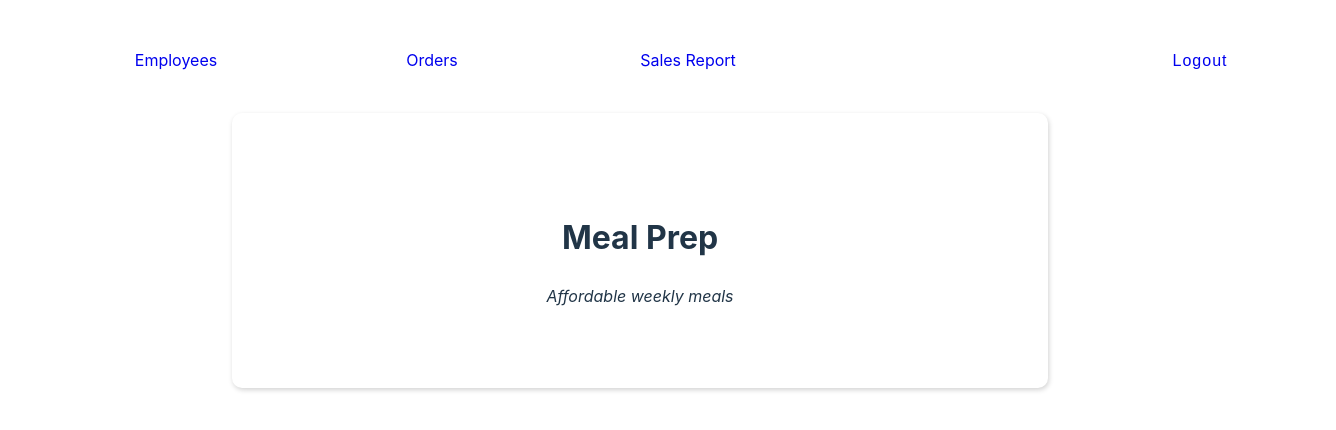
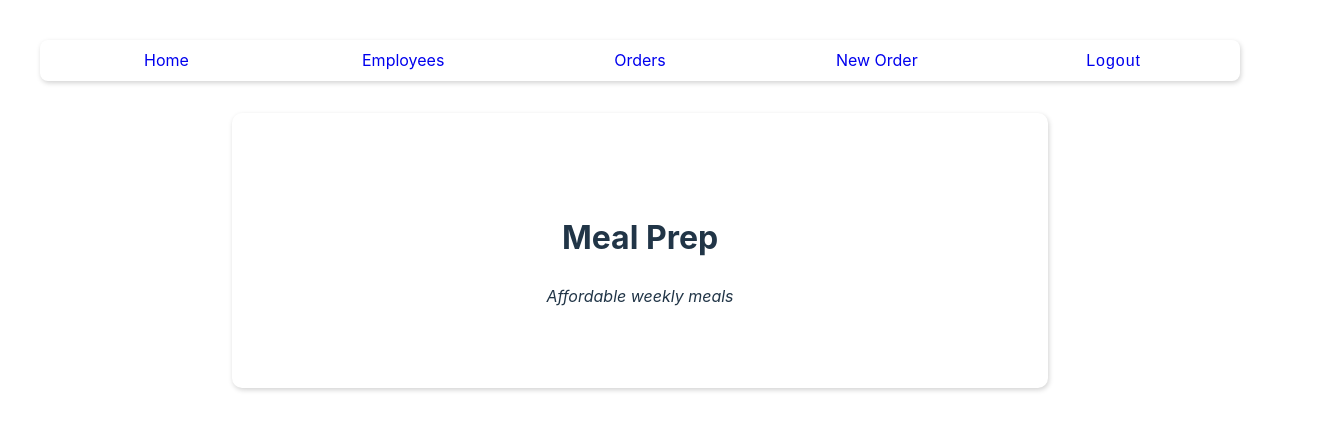
Before and after one commit to DarrenRaines-K9/capstone, a React (Vite) app: page / in a window 1280 px wide. Shown: the top 430 px of the page, 1336 px wide, since content can reach past the window. Built offline with nearby package versions, Linux system fonts and the light colour scheme; sample sign-in values are in the browser's storage.

Commit message:
added Home and New order to navbar

```diff
--- a/src/components/navbar/NavBar.css
+++ b/src/components/navbar/NavBar.css
@@ -4,8 +4,11 @@
     flex-wrap: nowrap;
     background-color: var(--dark);
     margin: 0;
-    width: 100vw;
+    width: auto;
     padding: 0.5rem;
+    border: 1px solid var(--outline);
+    border-radius: 0.5rem;
+    box-shadow: 1px 2px 5px lightgray;
 
   }
 
--- a/src/components/navbar/NavBar.jsx
+++ b/src/components/navbar/NavBar.jsx
@@ -8,13 +8,16 @@ export const NavBar = () => {
   return (
     <ul className="navbar">
       <li className="navbar-item">
+        <Link to="/">Home</Link>
+      </li>
+      <li className="navbar-item">
         <Link to="/employees">Employees</Link>
       </li>
       <li className="navbar-item">
         <Link to="/orders">Orders</Link>
       </li>
       <li className="navbar-item">
-        <Link to="/sales-report">Sales Report</Link>
+        <Link to="/orders/new-order">New Order</Link>
       </li>
       {localStorage.getItem("meal_user") ? (
         <li className="navbar-item navbar-logout">
```
